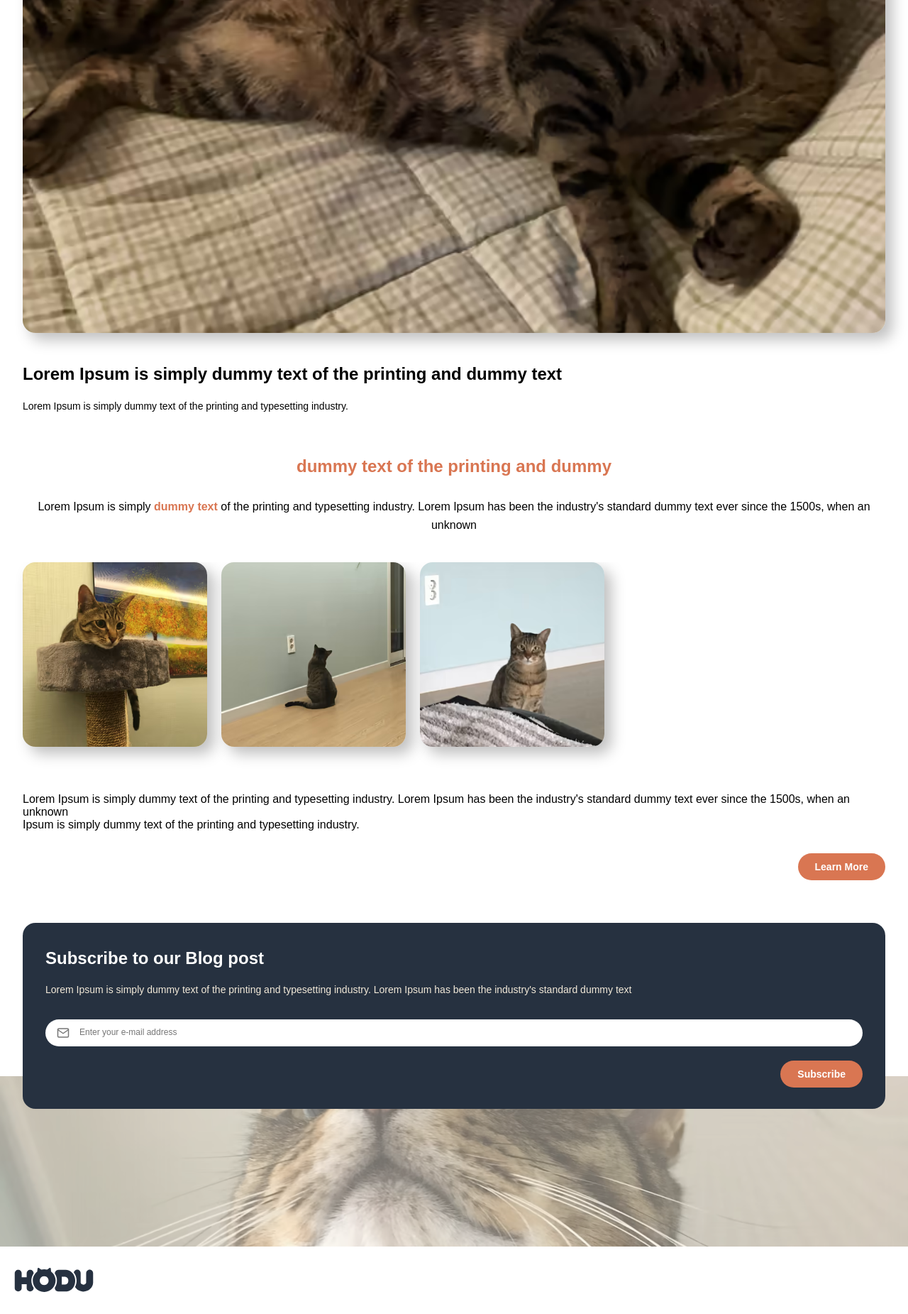
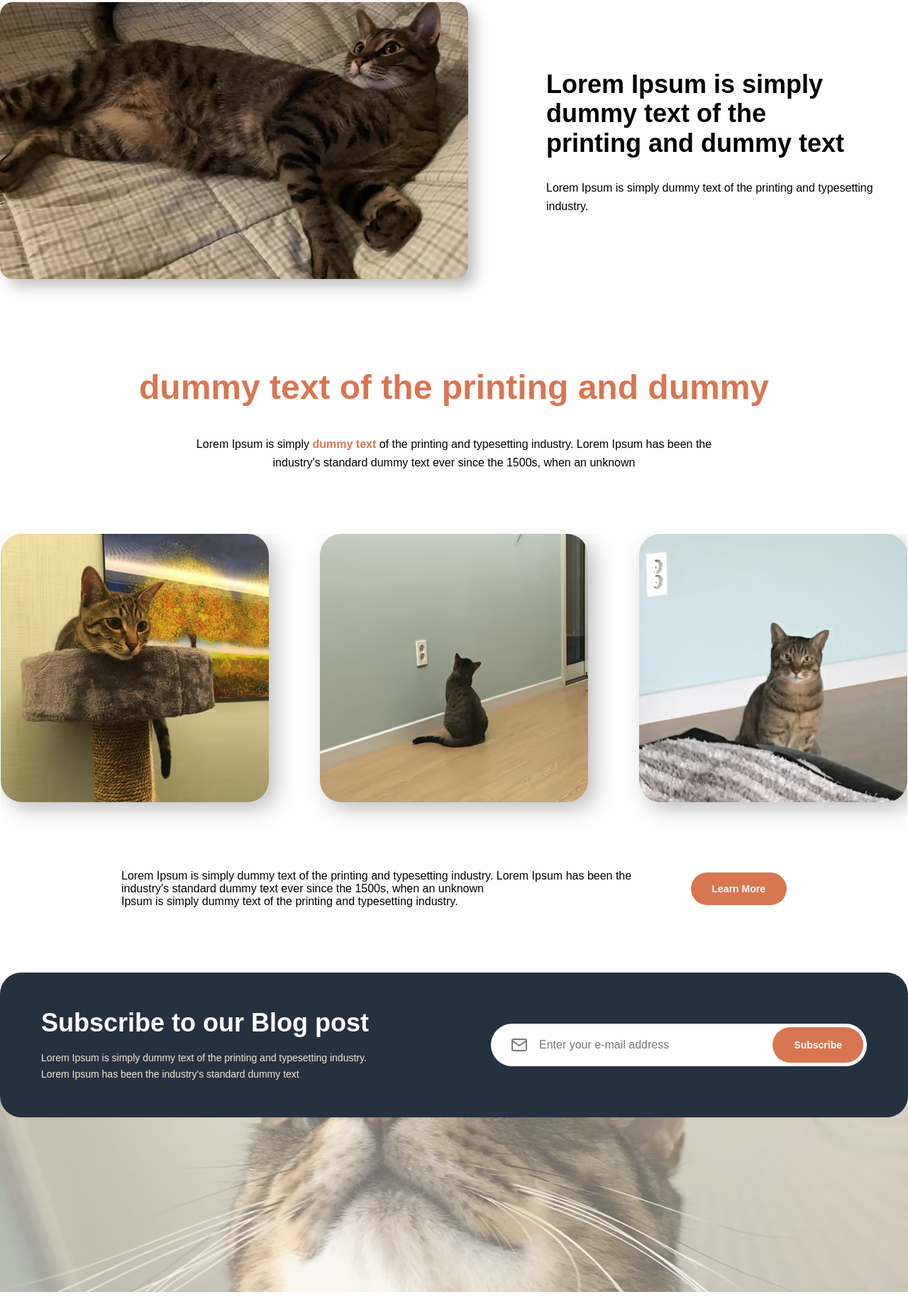
Before and after one commit to dahlia-jazzes0/hodu, a plain HTML site: page index.html in a window 1280 px wide. Shown: the part 949-2800 px from the top of the page at 71% size. Drawn offline with Linux system fonts and the light colour scheme; a web font is replaced by a local one.

Commit message:
implement desktop page

```diff
--- a/css/recipes/button.css
+++ b/css/recipes/button.css
@@ -24,3 +24,9 @@
 .button--icon {
   padding: 0;
 }
+
+@media screen and (min-width: 1280px) {
+  .button {
+    padding: 15px 30px;
+  }
+}
--- a/css/recipes/footer.css
+++ b/css/recipes/footer.css
@@ -48,3 +48,33 @@
   color: var(--color-gray-5);
   text-decoration: none;
 }
+
+@media screen and (min-width: 1280px) {
+  :root {
+    --footer-height: 160px;
+  }
+  .footer {
+    padding: 0;
+    flex-direction: column;
+    justify-content: center;
+    height: var(--footer-height);
+  }
+  .footer__logo {
+    width: 226px;
+    height: 70px;
+  }
+  .footer__layout {
+    display: flex;
+    align-items: center;
+    justify-content: space-between;
+  }
+  .share-links {
+    margin-top: 0;
+    gap: 20px;
+  }
+  .share-link {
+    width: 40px;
+    height: 40px;
+    padding: 9px;
+  }
+}
--- a/css/recipes/header.css
+++ b/css/recipes/header.css
@@ -64,3 +64,29 @@
     animation: slide 0.2s cubic-bezier(0.19, 1, 0.22, 1) forwards;
   }
 }
+
+@media screen and (min-width: 1280px) {
+  :root {
+    --header-height: 102px;
+  }
+  .header__layout {
+    padding: 0;
+  }
+  .header__nav {
+    display: flex;
+    flex-direction: row;
+    gap: 40px;
+    padding: 0;
+    align-items: center;
+  }
+  .header__menu {
+    flex-direction: row;
+    gap: 30px;
+    padding: 0;
+    align-items: center;
+  }
+  .header__link {
+    color: black;
+    font-weight: 400;
+  }
+}
--- a/css/recipes/main-background.css
+++ b/css/recipes/main-background.css
@@ -12,3 +12,10 @@
   object-fit: cover;
   opacity: 0.6;
 }
+
+@media screen and (min-width: 1280px) {
+  .main-background {
+    margin-top: -94px;
+    height: 340px;
+  }
+}
--- a/css/recipes/section-1.css
+++ b/css/recipes/section-1.css
@@ -37,3 +37,36 @@
   height: 422px;
   margin: 30px 0 -54px;
 }
+@media screen and (min-width: 1280px) {
+  .section-1 {
+    padding-left: 0;
+    padding-right: 0;
+  }
+  .section-1__layout {
+    flex-direction: row;
+    align-items: start;
+    justify-content: space-between;
+  }
+  .section-1__body {
+    flex-basis: 737px;
+    align-items: start;
+  }
+  .section-1__title {
+    margin-top: 200px;
+    font-size: 48px;
+    text-align: left;
+  }
+  .section-1__description {
+    margin-top: 40px;
+    font-size: 24px;
+    text-align: left;
+  }
+  .section-1__button {
+    margin-top: 40px;
+  }
+  .section-1__hodu {
+    width: 415px;
+    height: 890px;
+    margin: 0 0 -124px;
+  }
+}
--- a/css/recipes/section-2.css
+++ b/css/recipes/section-2.css
@@ -25,3 +25,26 @@
   font-size: 14px;
   line-height: var(--leading-normal);
 }
+
+@media screen and (min-width: 1280px) {
+  .section-2 {
+    margin: 80px 0 0;
+    flex-direction: row;
+    justify-content: space-between;
+  }
+  .section-2__thumbnail {
+    width: 660px;
+    height: 390px;
+  }
+  .section-2__layout {
+    flex-basis: 510px;
+    gap: 30px;
+    justify-content: center;
+  }
+  .section-2__title {
+    font-size: 36px;
+  }
+  .section-2__description {
+    font-size: 16px;
+  }
+}
--- a/css/recipes/section-3.css
+++ b/css/recipes/section-3.css
@@ -43,3 +43,39 @@
   display: flex;
   justify-content: end;
 }
+
+@media screen and (min-width: 1280px) {
+  .section-3 {
+    margin: 120px 0 0;
+    align-items: center;
+  }
+  .section-3__title {
+    font-size: 48px;
+  }
+  .section-3__description {
+    margin-top: 40px;
+    font-size: 16px;
+    max-width: 739px;
+  }
+  .section-3__carousel {
+    margin: 88px 0 0;
+    padding: 0 0 90px;
+    gap: 72px;
+  }
+  .section-3__carousel-thumbnail {
+    width: 378px;
+    height: 378px;
+    border-radius: var(--rounded-lg);
+    box-shadow: 10px 10px 30px rgb(0 0 0 / 0.25);
+  }
+  .section-3__learn-more {
+    width: 938px;
+    display: flex;
+    align-items: center;
+    gap: 52px;
+  }
+  .section-3__actions {
+    margin-top: 0;
+    display: block;
+  }
+}
--- a/css/recipes/section-4.css
+++ b/css/recipes/section-4.css
@@ -54,3 +54,49 @@
   display: flex;
   justify-content: end;
 }
+
+@media screen and (min-width: 1280px) {
+  .section-4 {
+    margin: 90px 0 0;
+    padding: 50px 58px;
+    flex-direction: row;
+    align-items: center;
+    justify-content: space-between;
+    background: var(--color-gray-9);
+    border-radius: var(--rounded-lg);
+  }
+  .section-4__layout {
+    flex-basis: 491px;
+  }
+  .section-4__title {
+    font-size: 36px;
+  }
+  .section-4__description {
+    margin-top: 18px;
+    margin-bottom: 0;
+    font-size: 14px;
+  }
+  .section-4__email-icon {
+    width: 24px;
+    height: 24px;
+    left: 28px;
+  }
+  .section-4__input {
+    padding: 20px 146px 20px 68px;
+    font-size: 16px;
+    width: 530px;
+    height: 60px;
+  }
+  .section-4__actions {
+    position: absolute;
+    margin-top: 0;
+    right: 5px;
+    top: 5px;
+    & button {
+      height: 50px;
+    }
+  }
+  form:has(.section-4__actions) {
+    position: relative;
+  }
+}
```
